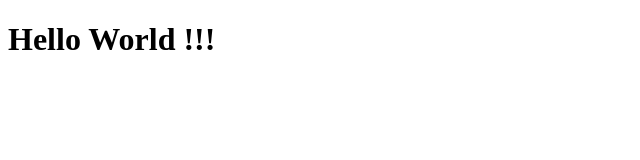
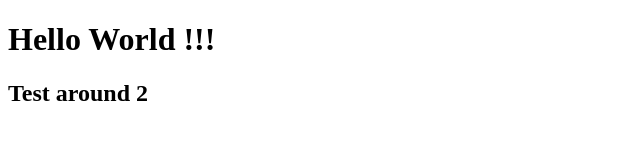
Before and after one commit to Nattapat-Kraserat/testGit, a plain HTML site: page index.html in a window 1280 px wide. Shown: the whole page, without its empty margins (0-640 px from the left). Drawn offline with Linux system fonts and the light colour scheme.

Commit message:
Added Test Message

```diff
--- a/index.html
+++ b/index.html
@@ -5,4 +5,5 @@
 </head>
 <body>
     <h1>Hello World !!!</h1>
+    <h2>Test around 2</h2>
 </body>
```
